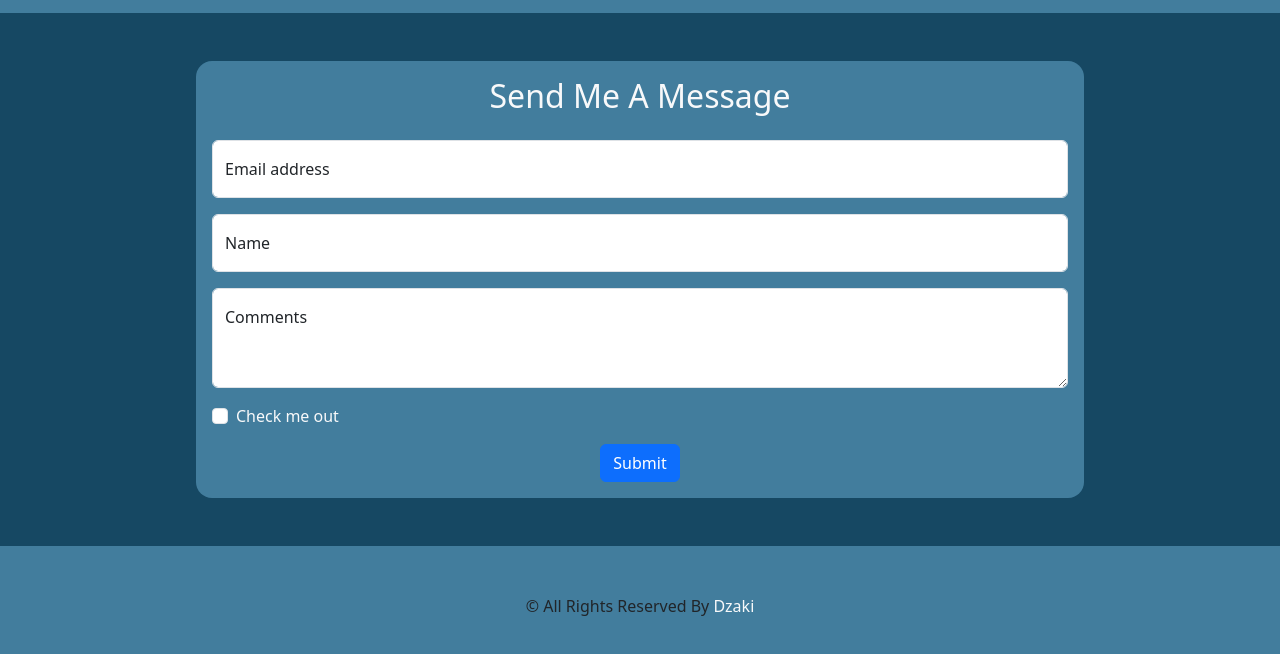
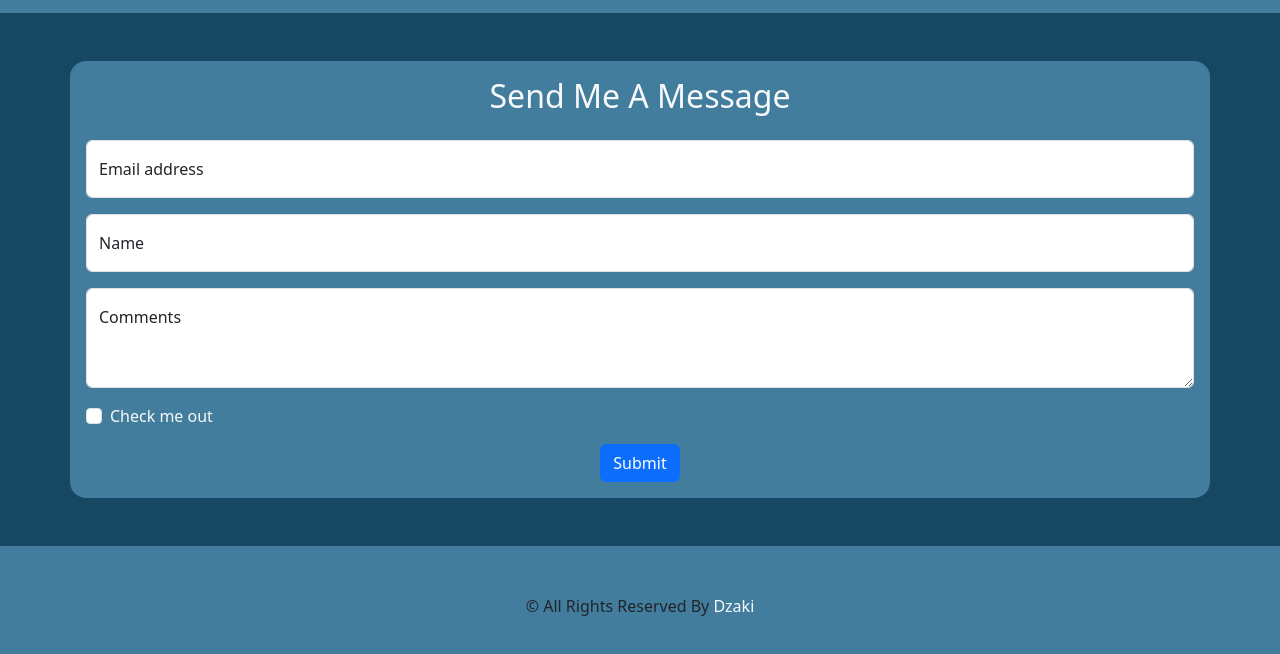
Before and after one commit to DzakiYushiibanaa/dzakiyushiibanaa.github.io, a plain HTML site: page index.html in a window 1280 px wide. Shown: the part 2037-2691 px from the top of the page. Drawn offline with nearby package versions, Linux system fonts and the light colour scheme.

Commit message:
mengubah ukuran form

```diff
--- a/index.html
+++ b/index.html
@@ -141,12 +141,12 @@
       </div>
       </div>
       <div class="container-fluid p-5" style="background: #164863;">
-        <div class="container w-75 text-center p-3 rounded-4" style="background-color: #427D9D;">
+        <div class="container w-80 text-center p-3 rounded-4" style="background-color: #427D9D;">
             <div class="row">
               <div class="col">
                 <h2 class="text-light">Send Me A Message</h2>
                 <form class="mt-4">
-                    <div class="form-floating mb-3 w-80">
+                    <div class="form-floating mb-3">
                         <input type="email" class="form-control" id="floatingInput" placeholder="name@example.com">
                         <label for="floatingInput">Email address</label>
                       </div>
```
